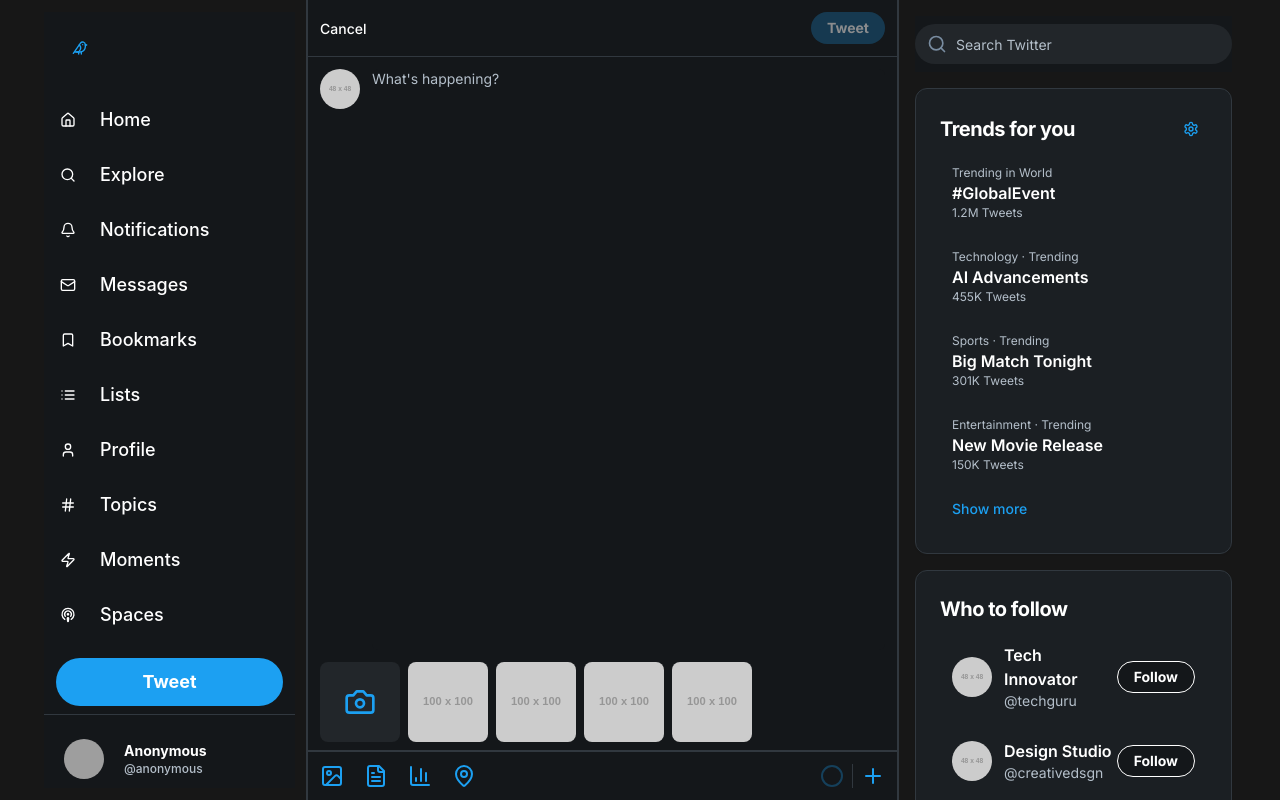
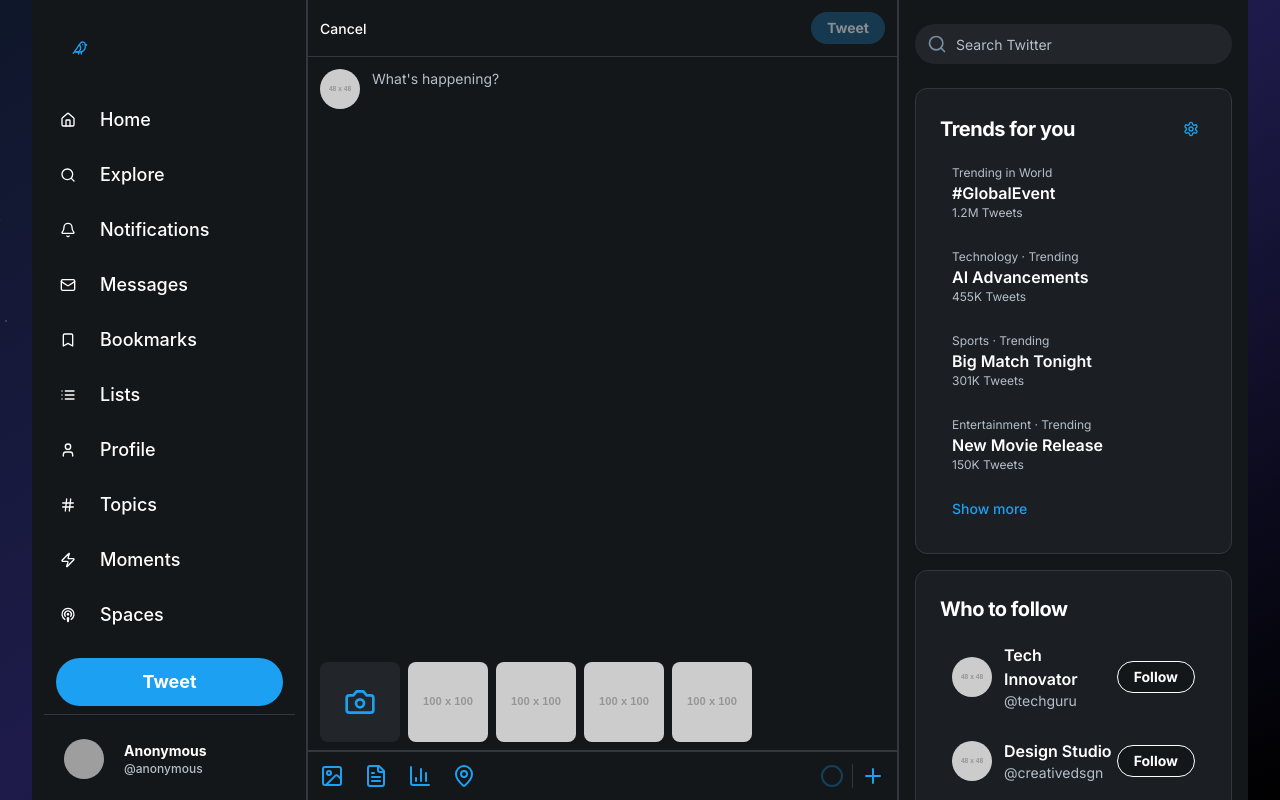
Before and after one commit to FrostFoe/FrostPortal, a Next.js app: page /compose/tweet in a window 1280 px wide. Built offline with nearby package versions, Linux system fonts and the light colour scheme; grey boxes are pictures that could not be loaded.

Commit message:
can you give the web app a cold space and stars animated bg with stars appearing vanishing and moving

```diff
--- a/src/app/globals.css
+++ b/src/app/globals.css
@@ -1,3 +1,4 @@
+
 @tailwind base;
 @tailwind components;
 @tailwind utilities;
@@ -140,7 +141,7 @@
   body {
     @apply bg-background text-foreground;
   }
-  /* .twitter-font class removed as next/font handles Inter font application */
+  /* Font optimization is handled by next/font in layout.tsx */
 
   /* Hide Scrollbar Styles */
   /* For Webkit browsers like Chrome, Safari, Edge */
@@ -166,4 +167,13 @@
     color: hsl(var(--twitter-icon-gray));
   }
   /* Dark mode placeholder handled by its specific --twitter-placeholder-text var */
+
+  @keyframes twinkle {
+    0%, 100% { opacity: 0.1; }
+    50% { opacity: var(--star-target-opacity); }
+  }
+  @keyframes drift {
+    0% { transform: translate(0px, 0px); }
+    100% { transform: translate(var(--driftX), var(--driftY)); }
+  }
 }
--- a/src/app/layout.tsx
+++ b/src/app/layout.tsx
@@ -1,3 +1,4 @@
+
 import type { Metadata } from "next";
 import { Inter } from "next/font/google";
 import "./globals.css";
@@ -6,6 +7,7 @@ import { ThemeProvider } from "@/context/ThemeContext";
 import { LeftMenu } from "@/components/twitter/LeftMenu";
 import { RightSidebar } from "@/components/twitter/RightSidebar";
 import { BottomNav } from "@/components/twitter/BottomNav";
+import AnimatedSpaceBackground from "@/components/special/AnimatedSpaceBackground"; // Added import
 
 const inter = Inter({ subsets: ["latin"], display: "swap" });
 
@@ -21,33 +23,33 @@ export default function RootLayout({
 }>) {
   return (
     <html lang="en" className="dark">
-      <head>{/* Font optimization is now handled by next/font */}</head>
+      <head></head>
       <body className={`${inter.className} antialiased`}>
         <ThemeProvider>
-          <div className="min-h-screen bg-twitter-background dark:bg-neutral-900">
-            <div className="container mx-auto flex">
+          <div className="min-h-screen relative"> {/* Removed bg-*, added relative */}
+            <AnimatedSpaceBackground /> {/* Added animated background */}
+            {/* Content container, ensure it's above the background and columns have their own BG */}
+            <div className="container mx-auto flex relative z-0"> {/* z-0 or z-1 to ensure it's above z-[-1] bg */}
               {/* Left Sidebar - Desktop */}
-              <aside className="hidden md:flex w-[275px] flex-shrink-0 border-r border-twitter-divider">
+              <aside className="hidden md:flex w-[275px] flex-shrink-0 border-r border-twitter-divider bg-twitter-background"> {/* Added bg-twitter-background */}
                 <div className="fixed h-full w-[275px] overflow-y-auto p-3">
                   <LeftMenu />
                 </div>
               </aside>
 
               {/* Center Column (Main Content) */}
-              {/* Max width for feed consistency, border-x for desktop */}
-              <main className="w-full md:max-w-[600px] min-h-screen border-r border-l border-twitter-divider">
+              <main className="w-full md:max-w-[600px] min-h-screen border-r border-l border-twitter-divider bg-twitter-background"> {/* Added bg-twitter-background */}
                 {children}
               </main>
 
               {/* Right Sidebar - Desktop */}
-              <aside className="hidden lg:flex w-[350px] flex-shrink-0">
+              <aside className="hidden lg:flex w-[350px] flex-shrink-0 bg-twitter-background"> {/* Added bg-twitter-background */}
                 <div className="fixed h-full w-[350px] overflow-y-auto p-3 border-l border-twitter-divider">
                   <RightSidebar />
                 </div>
               </aside>
             </div>
             <Toaster />
-            {/* BottomNav is handled within its component for md:hidden */}
             <BottomNav />
           </div>
         </ThemeProvider>
--- /dev/null
+++ b/src/components/special/AnimatedSpaceBackground.tsx
@@ -0,0 +1,91 @@
+
+"use client";
+
+import { useState, useEffect } from 'react';
+import type React from 'react';
+
+interface Star {
+  id: number;
+  top: string;
+  left: string;
+  size: number;
+  initialOpacity: number;
+  twinkleDuration: string;
+  twinkleDelay: string;
+  driftX: number;
+  driftY: number;
+  driftDuration: string;
+  driftDelay: string;
+}
+
+const NUM_STARS = 100; // Adjust number of stars for performance/density
+
+const AnimatedSpaceBackground: React.FC = () => {
+  const [stars, setStars] = useState<Star[]>([]);
+
+  useEffect(() => {
+    const generateStars = () => {
+      const newStars: Star[] = [];
+      for (let i = 0; i < NUM_STARS; i++) {
+        newStars.push({
+          id: i,
+          top: `${Math.random() * 100}%`,
+          left: `${Math.random() * 100}%`,
+          size: Math.random() * 2 + 0.5, // Star size: 0.5px to 2.5px
+          initialOpacity: Math.random() * 0.6 + 0.2, // Star opacity: 0.2 to 0.8
+          twinkleDuration: `${Math.random() * 5 + 3}s`, // Animation duration: 3s to 8s
+          twinkleDelay: `${Math.random() * 5}s`, // Animation delay: 0s to 5s
+          driftX: (Math.random() - 0.5) * 150, // Horizontal drift: -75px to 75px
+          driftY: (Math.random() - 0.5) * 150, // Vertical drift: -75px to 75px
+          driftDuration: `${Math.random() * 40 + 30}s`, // Drift duration: 30s to 70s
+          driftDelay: `${Math.random() * 10}s`,
+        });
+      }
+      setStars(newStars);
+    };
+    generateStars();
+  }, []);
+
+  return (
+    <div
+      className="fixed inset-0 z-[-1] overflow-hidden bg-gradient-to-br from-slate-900 via-indigo-950 to-black"
+      aria-hidden="true"
+    >
+      {stars.map((star) => (
+        <div
+          key={star.id}
+          className="absolute rounded-full bg-slate-300"
+          style={{
+            top: star.top,
+            left: star.left,
+            width: `${star.size}px`,
+            height: `${star.size}px`,
+            // '--star-target-opacity': star.initialOpacity, // CSS variable for keyframe
+            // '--driftX': `${star.driftX}px`,
+            // '--driftY': `${star.driftY}px`,
+            animation: `
+              twinkle ${star.twinkleDuration} ${star.twinkleDelay} infinite ease-in-out,
+              drift ${star.driftDuration} ${star.driftDelay} infinite linear alternate
+            `,
+            // Workaround for CSS variables not being directly usable in 'content' of keyframes with Tailwind JIT
+            // We'll set target opacity for twinkle via keyframes directly.
+            // Opacity will be controlled by the twinkle animation.
+            // Drift transform values will be set by keyframes.
+            // We pass custom properties to style attribute to be picked up by keyframes.
+            // For this specific setup, ensure keyframes can access these if not using tailwind's animation system directly.
+            // The most straightforward is to use the values directly in the animation property.
+            // Let's define custom properties for keyframes to use:
+            // @ts-ignore
+            '--star-target-opacity': star.initialOpacity,
+            // @ts-ignore
+            '--driftX': `${star.driftX}px`,
+            // @ts-ignore
+            '--driftY': `${star.driftY}px`,
+          }}
+        />
+      ))}
+    </div>
+  );
+};
+
+export default AnimatedSpaceBackground;
```
